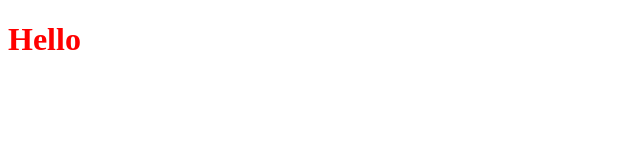
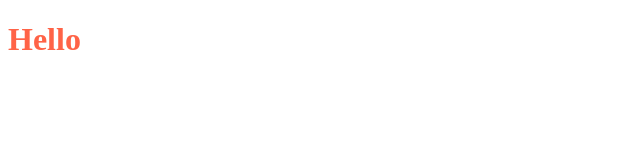
Before and after one commit to dylan-workhub/Furniture-Website, a plain HTML site: page index.html in a window 1280 px wide. Shown: the full height of the page, 0-640 px from the left. Drawn offline with Linux system fonts and the light colour scheme.

Commit message:
Update style.css

```diff
--- a/style.css
+++ b/style.css
@@ -1,3 +1,3 @@
 h1{
-    color:red;
+    color:tomato;
 }
```
